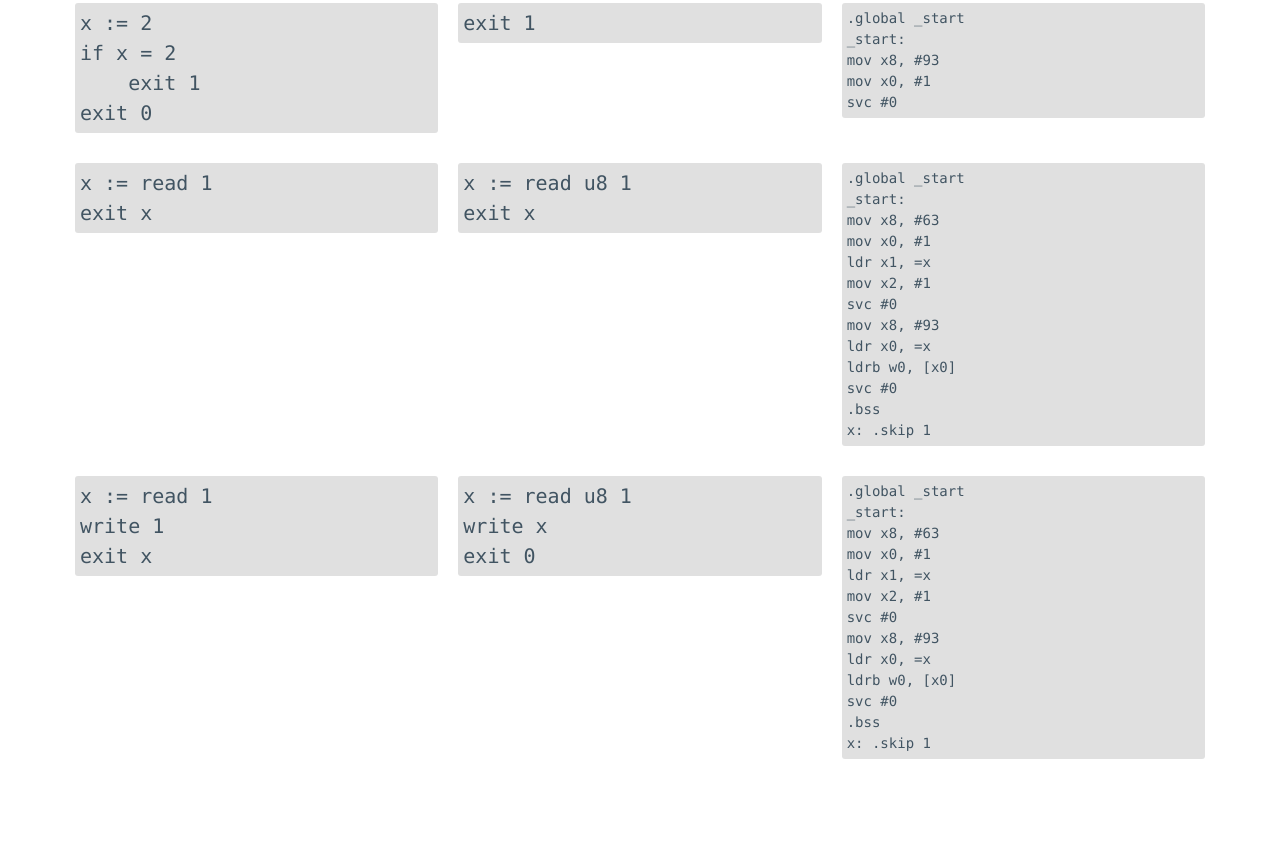
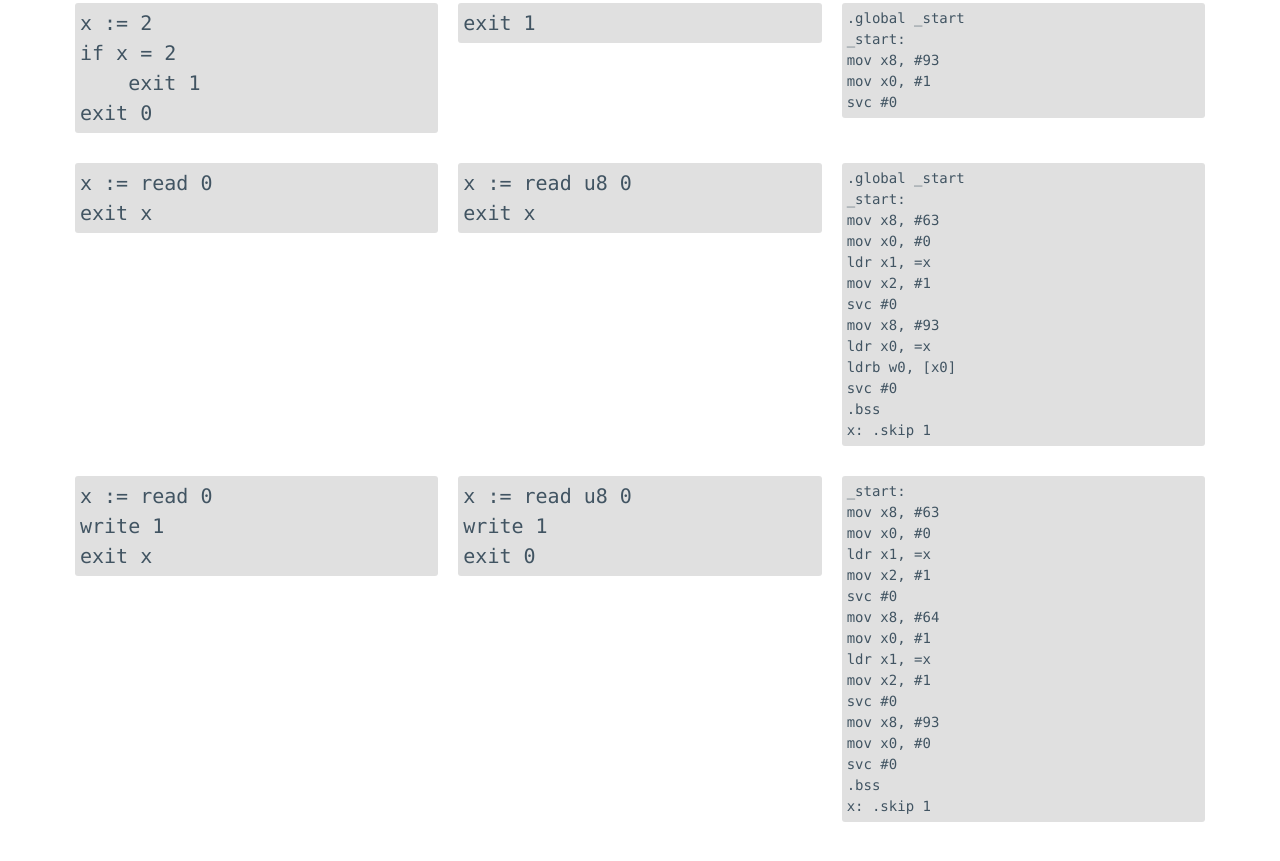
Before and after one commit to JonathanWoollett-Light/language, a plain HTML site: page index.html in a window 1280 px wide. Shown: the part 3182-4043 px from the top of the page. Drawn offline with nearby package versions, Linux system fonts and the light colour scheme.

Commit message:
fix assembly

```diff
--- a/index.html
+++ b/index.html
@@ -114,14 +114,14 @@
             <div><p class="code assembly">.global _start<br>_start:<br>mov x8, #93<br>mov x0, #1<br>svc #0</p></div>
         </div>
         <div class="grid">
-            <div><p class="code">x := read 1<br>exit x</p></div>
-            <div><p class="code">x := read u8 1<br>exit x</p></div>
-            <div><p class="code assembly">.global _start<br>_start:<br>mov x8, #63<br>mov x0, #1<br>ldr x1, =x<br>mov x2, #1<br>svc #0<br>mov x8, #93<br>ldr x0, =x<br>ldrb w0, [x0]<br>svc #0<br>.bss<br>x: .skip 1</p></div>
+            <div><p class="code">x := read 0<br>exit x</p></div>
+            <div><p class="code">x := read u8 0<br>exit x</p></div>
+            <div><p class="code assembly">.global _start<br>_start:<br>mov x8, #63<br>mov x0, #0<br>ldr x1, =x<br>mov x2, #1<br>svc #0<br>mov x8, #93<br>ldr x0, =x<br>ldrb w0, [x0]<br>svc #0<br>.bss<br>x: .skip 1</p></div>
         </div>
         <div class="grid">
-            <div><p class="code">x := read 1<br>write 1<br>exit x</p></div>
-            <div><p class="code">x := read u8 1<br>write x<br>exit 0</p></div>
-            <div><p class="code assembly">.global _start<br>_start:<br>mov x8, #63<br>mov x0, #1<br>ldr x1, =x<br>mov x2, #1<br>svc #0<br>mov x8, #93<br>ldr x0, =x<br>ldrb w0, [x0]<br>svc #0<br>.bss<br>x: .skip 1</p></div>
+            <div><p class="code">x := read 0<br>write 1<br>exit x</p></div>
+            <div><p class="code">x := read u8 0<br>write 1<br>exit 0</p></div>
+            <div><p class="code assembly">_start:<br>mov x8, #63<br>mov x0, #0<br>ldr x1, =x<br>mov x2, #1<br>svc #0<br>mov x8, #64<br>mov x0, #1<br>ldr x1, =x<br>mov x2, #1<br>svc #0<br>mov x8, #93<br>mov x0, #0<br>svc #0<br>.bss<br>x: .skip 1</p></div>
         </div>
     </main>
   </body>
```
